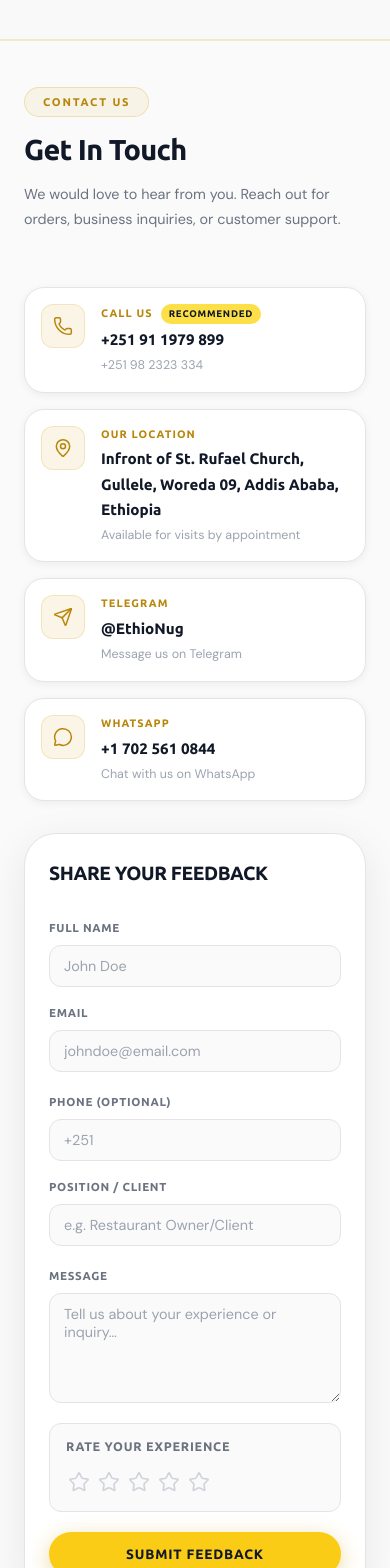
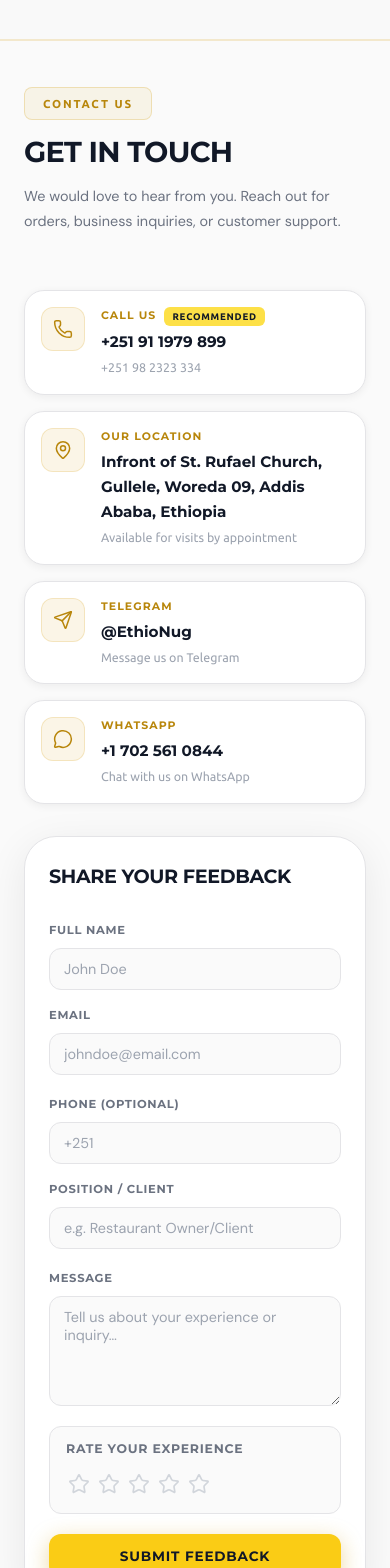
Before and after one commit to nahomugr-6192-17-ui/Ethio-Nug, a React (Vite) app: page / in a window 390 px wide. Shown: the part 6620-8188 px from the top of the page. Built offline with nearby package versions, Linux system fonts and the light colour scheme; a web font is replaced by a local one.

Commit message:
Contacts desktop layout done

```diff
--- a/src/Contact.css
+++ b/src/Contact.css
@@ -31,34 +31,53 @@
 
 .contact__label {
   display: inline-flex;
+  align-items: center;
+  gap: var(--space-2);
   font-family: var(--font-heading);
-  font-size: 0.7rem;
-  font-weight: 700;
+  font-size: 0.72rem;
+  font-weight: 600;
   letter-spacing: 0.16em;
   text-transform: uppercase;
   color: var(--color-gold-600);
   background: rgba(212, 160, 23, 0.08);
   border: 1px solid rgba(212, 160, 23, 0.25);
-  border-radius: var(--radius-full);
-  padding: 5px 18px;
+  border-radius: 8px;
+  padding: 6px 18px;
   width: fit-content;
 }
 
+.lang--am .contact__label {
+  font-size: 0.87rem;
+  padding: 4px 20px;
+  font-family: var(--font-heading2-amharic);
+}
+
 .contact__heading {
-  font-family: var(--font-heading);
+  font-family: var(--font-subheading);
   font-weight: 800;
-  font-size: clamp(1.8rem, 3.4vw, 2.8rem);
+  font-size: clamp(1.8rem, 3.4vw, 3rem);
   letter-spacing: -0.025em;
   color: var(--color-neutral-900);
   line-height: 1.12;
+  text-transform: uppercase;
+}
+
+.lang--am .contact__heading {
+  font-size: clamp(1.6rem, 3.4vw, 2.8rem);
+  font-family: var(--font-heading2-amharic);
 }
 
 .contact__sub {
   font-family: var(--font-body);
-  font-size: clamp(0.9rem, 1.3vw, 1rem);
+  font-size: clamp(0.9rem, 1.3vw, 1.05rem);
   line-height: 1.75;
   color: var(--color-neutral-500);
   max-width: 480px;
+}
+
+.lang--am .contact__sub {
+  font-size: clamp(0.85rem, 1.3vw, 0.9rem);
+  font-family: var(--font-body-amharic);
 }
 
 /* ── Body: 2-column ──────────────────────── */
@@ -141,13 +160,18 @@
   display: flex;
   align-items: center;
   gap: var(--space-2);
-  font-family: var(--font-heading);
+  font-family: var(--font-subheading);
   font-size: 0.68rem;
   font-weight: 700;
   letter-spacing: 0.1em;
   text-transform: uppercase;
   color: var(--color-gold-600);
   transition: color var(--transition-base);
+}
+
+.lang--am .cinfo__label {
+  font-size: 0.95rem;
+  font-family: var(--font-heading2-amharic);
 }
 
 .cinfo:hover .cinfo__label { color: rgba(0, 0, 0, 0.55); }
@@ -159,12 +183,22 @@
   text-transform: uppercase;
   color: var(--color-neutral-900);
   background: var(--color-gold-300);
-  border-radius: var(--radius-full);
+  border-radius: 6px;
   padding: 2px 8px;
+  font-family: var(--font-heading);
+  transition:
+    background var(--transition-base),
+    color var(--transition-base),
+    box-shadow var(--transition-base);
+}
+
+.lang--am .cinfo__badge {
+  font-size: 0.6rem;
+  font-family: var(--font-heading2-amharic);
 }
 
 .cinfo__primary {
-  font-family: var(--font-heading);
+  font-family: var(--font-subheading);
   font-size: 0.95rem;
   font-weight: 700;
   color: var(--color-neutral-900);
@@ -174,11 +208,21 @@
   text-overflow: ellipsis;
 }
 
+.lang--am .cinfo__primary {
+  font-family: var(--font-heading2-amharic);
+  font-size: 0.95rem;
+}
+
 .cinfo__secondary {
-  font-family: var(--font-body);
+  font-family: var(--font-heading);
   font-size: 0.78rem;
   color: var(--color-neutral-400);
   transition: color var(--transition-base);
+}
+
+.lang--am .cinfo__secondary {
+  font-family: var(--font-body-amharic);
+  font-size: 0.72rem;
 }
 
 .cinfo:hover .cinfo__primary   { color: var(--color-neutral-900); }
@@ -202,12 +246,17 @@
 }
 
 .cform__title {
-  font-family: var(--font-heading);
-  font-size: 1.2rem;
+  font-family: var(--font-subheading);
+  font-size: clamp(1.2rem, 2.5vw, 1.4rem);
   font-weight: 800;
   color: var(--color-neutral-900);
   letter-spacing: -0.02em;
   margin-bottom: var(--space-2);
+}
+
+.lang--am .cform__title {
+  font-size: clamp(1.1rem, 2.5vw, 1.5rem);
+  font-family: var(--font-heading2-amharic);
 }
 
 /* Row of 2 inputs */
@@ -224,12 +273,18 @@
 }
 
 .cform__lbl {
-  font-family: var(--font-heading);
+  font-family: var(--font-subheading);
   font-size: 0.72rem;
   font-weight: 700;
   letter-spacing: 0.06em;
   text-transform: uppercase;
   color: var(--color-neutral-500);
+}
+
+.lang--am .cform__lbl {
+  font-size: 0.9rem;
+  font-weight: 500;
+  font-family: var(--font-heading2-amharic);
 }
 
 .cform__input {
@@ -248,7 +303,16 @@
     background   var(--transition-base);
 }
 
-.cform__input::placeholder { color: var(--color-neutral-400); }
+.cform__input::placeholder {
+  color: var(--color-neutral-400);
+  font-family: var(--font-body);
+}
+
+.lang--am .cform__input::placeholder {
+  font-family: var(--font-body-amharic);
+  font-size: 0.72rem;
+}
+
 .cform__input:focus {
   border-color: var(--color-gold-500);
   box-shadow: 0 0 0 3px rgba(212, 160, 23, 0.12);
@@ -273,12 +337,19 @@
 }
 
 .cform__rating-lbl {
-  font-family: var(--font-heading);
+  font-family: var(--font-subheading);
   font-size: 0.78rem;
   font-weight: 700;
   color: var(--color-neutral-500);
   text-transform: uppercase;
   letter-spacing: 0.06em;
+}
+
+.lang--am .cform__rating-lbl {
+  font-family: var(--font-heading2-amharic);
+  font-size: 0.9rem;
+  font-weight: 600;
+  letter-spacing: 0.04em;
 }
 
 .cform__stars {
@@ -304,7 +375,7 @@
   display: inline-flex;
   align-items: center;
   justify-content: center;
-  font-family: var(--font-heading);
+  font-family: var(--font-subheading);
   font-size: 0.85rem;
   font-weight: 700;
   letter-spacing: 0.06em;
@@ -312,12 +383,19 @@
   color: var(--color-neutral-900);
   background: var(--color-gold-400);
   border: none;
-  border-radius: var(--radius-full);
+  border-radius: 12px;
   padding: 14px 32px;
   cursor: pointer;
   box-shadow: 0 6px 22px rgba(212, 160, 23, 0.4);
   transition: box-shadow var(--transition-base);
   width: 100%;
+}
+
+.lang--am .cform__btn {
+  font-family: var(--font-heading2-amharic);
+  font-size: 0.95rem;
+  font-weight: 700;
+  padding: 12px 28px;
 }
 
 .cform__btn:hover { box-shadow: 0 10px 32px rgba(212, 160, 23, 0.6); }
@@ -365,6 +443,10 @@
 }
 
 .cinfo__phone-link:hover {
+  opacity: 0.75;
+}
+
+.lang--am .cinfo__phone-link:hover {
   opacity: 0.75;
 }
 
@@ -449,53 +531,6 @@
   margin-top: 0.5rem;
 }
 
-.lang--am .contact__label {
-  font-size: 0.9rem;
-}
-
-.lang--am .contact__heading {
-  font-size: clamp(1.8rem, 3.4vw, 2.8rem);
-}
-
-.lang--am .contact__sub {
-  font-size: clamp(0.85rem, 1.5vw, 0.95rem);
-}
-
-.lang--am .cform__title {
-  font-size: clamp(1.1rem, 2vw, 1.3rem);
-}
-
-.lang--am .cform__lbl {
-  font-size: 0.78rem;
-}
-
-.lang--am .cform__input {
-  font-size: 0.9rem;
-}
-
-.lang--am .cform__rating-lbl {
-  font-size: 0.85rem;
-}
-
-.lang--am .cform__btn {
-  font-size: 1.1rem;
-}
-
-.lang--am .cinfo__label {
-  font-size: 0.95rem;
-}
-
-.lang--am .cinfo__primary {
-  font-size: 1rem;
-}
-
-.lang--am .cinfo__secondary {
-  font-size: 0.85rem;
-}
-
-.lang--am .cinfo__badge {
-  font-size: 0.7rem;
-}
 
 /* ── Responsive ──────────────────────────── */
 @media (max-width: 1024px) {
```
